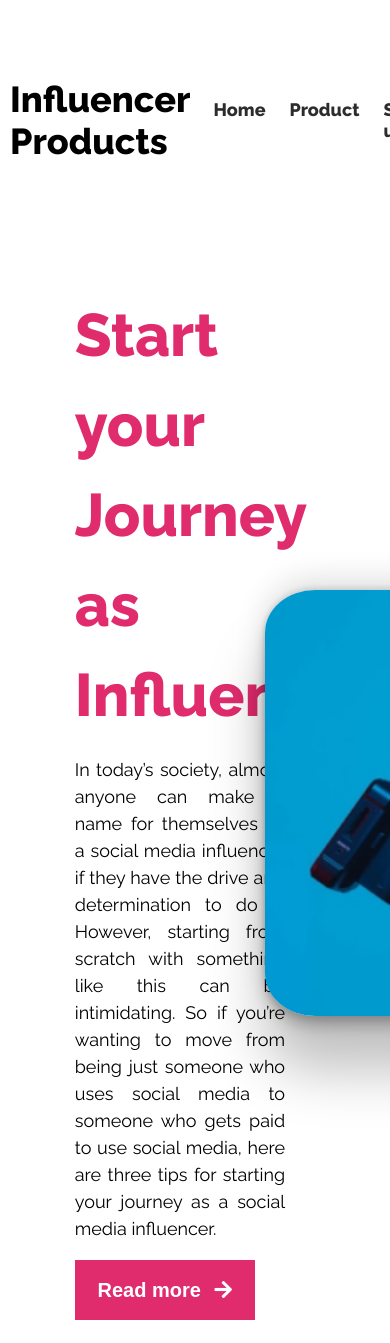
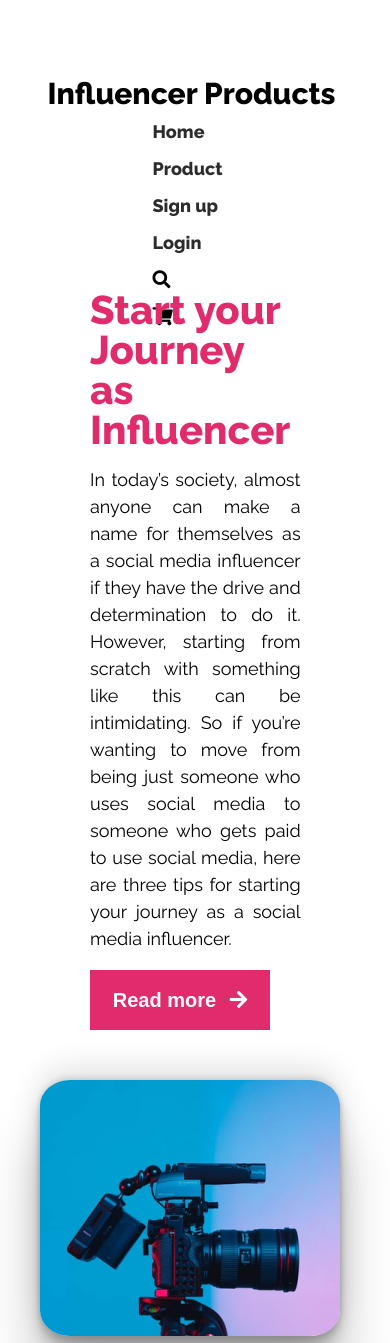
Before and after one commit to Irfananik/influencer-gear, a plain HTML site: page index.html in a window 390 px wide. Shown: the top 1343 px of the page. Drawn offline with Linux system fonts and the light colour scheme.

Commit message:
mobile device responsive going on

```diff
--- a/styles/style.css
+++ b/styles/style.css
@@ -358,6 +358,7 @@ footer {
     font-size: 16px;
     color: #fff;
     line-height: 1.5;
+    text-align: center;
 }
 
 .footer-text p:nth-child(3) {
@@ -374,3 +375,89 @@ footer {
     color: #fff;
     padding: 10px 10px;
 }
+
+
+/*----------- Responsive style using media -------------------------queries*/
+
+@media only screen and (max-width:688px) {
+    .container {
+        max-width: 90%;
+    }
+    /* navigation-styles start */
+    .navigation {
+        display: flex;
+        flex-direction: column;
+        align-items: center;
+        position: relative;
+        top: 50px;
+        padding: 10px 10px;
+        height: 120px;
+    }
+    .nav-title {
+        font-size: 20px;
+        font-weight: bold;
+        position: relative;
+        top: 16px;
+        left: 16px;
+    }
+    .nav-menu ul {
+        display: block;
+        position: relative;
+        top: 10px;
+    }
+    .nav-menu ul li {
+        margin-top: 16px;
+    }
+    /* navigation-styles end */
+    /* banner-style start*/
+    .banner-section {
+        display: grid;
+        grid-template-columns: repeat(1, 1fr);
+        justify-content: center;
+        align-items: center;
+        margin-top: 150px;
+    }
+    .left-banner-content {
+        position: relative;
+        left: 90px;
+    }
+    .left-banner {
+        width: 60%;
+    }
+    .title {
+        font-size: 40px;
+        color: #E02C6D;
+        font-weight: bold;
+        line-height: 1;
+    }
+    .right-banner-content {
+        position: relative;
+        left: 40px;
+        top: 50px;
+    }
+    .right-banner {
+        width: 40%;
+    }
+    .right-banner-img img {
+        width: 300px;
+        border-radius: 10%;
+        box-shadow: rgba(0, 0, 0, 0.25) 0px 54px 55px, rgba(0, 0, 0, 0.12) 0px -12px 30px, rgba(0, 0, 0, 0.12) 0px 4px 6px, rgba(0, 0, 0, 0.17) 0px 12px 13px, rgba(0, 0, 0, 0.09) 0px -3px 5px;
+    }
+    /* banner-style end*/
+    /* company logo style start */
+    .company-logo-section {
+        max-width: 80%;
+    }
+    .companys-logo {
+        display: flex;
+        flex-direction: column;
+        justify-content: flex-start;
+        position: relative;
+        right: 220px;
+        top: -30px;
+    }
+    .logo {
+        margin-left: 10px;
+    }
+    /* company logo style end */
+}
```
